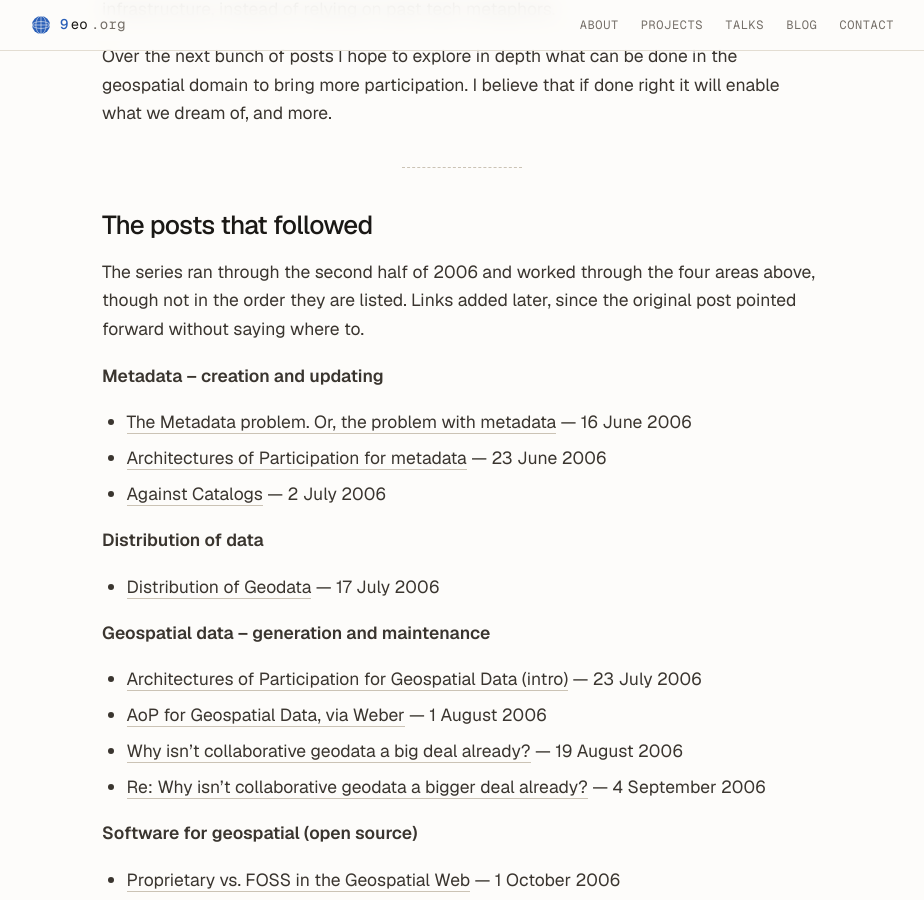
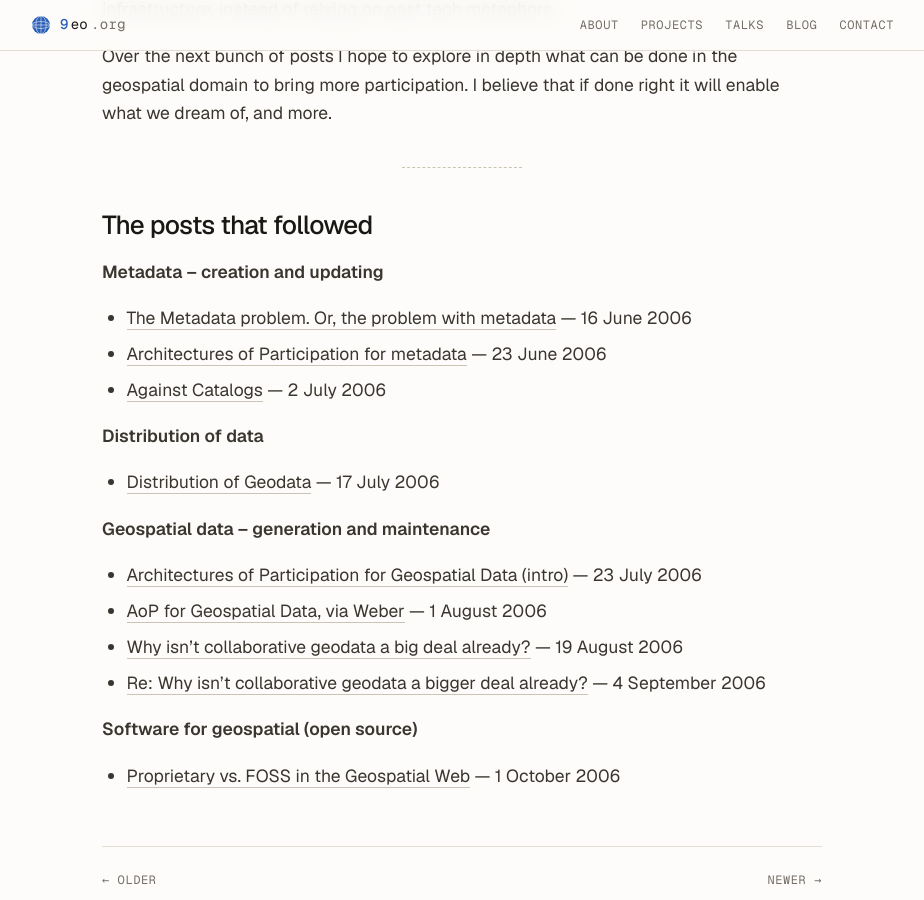
Before and after one commit to cholmes/9eo.org, a Jekyll site: the page built from _posts/2006-06-11-building-the-geospatial-web-introduction.md, in a window 1280 px wide and 900 px high, scrolled down 1896 px. Shown: the whole window, without its empty margins (178-1102 px from the left). Built offline with Jekyll 4.4.1, drawn with Linux system fonts in a browser that asks for light colours.

Commit message:
Drop the explanatory note above the series list
The heading and the grouped list say what they are without it, and the
"links added later" aside drew attention to the mechanics rather than
the posts.

Co-Authored-By: Claude Opus 5 (1M context) <noreply@anthropic.com>

```diff
--- a/_posts/2006-06-11-building-the-geospatial-web-introduction.md
+++ b/_posts/2006-06-11-building-the-geospatial-web-introduction.md
@@ -30,8 +30,6 @@ Over the next bunch of posts I hope to explore in depth what can be done in the
 
 ## The posts that followed
 
-The series ran through the second half of 2006 and worked through the four areas above, though not in the order they are listed. Links added later, since the original post pointed forward without saying where to.
-
 **Metadata – creation and updating**
 
 - [The Metadata problem.  Or, the problem with metadata](/blog/the-metadata-problem-or-the-problem-with-metadata/) — 16 June 2006
```
